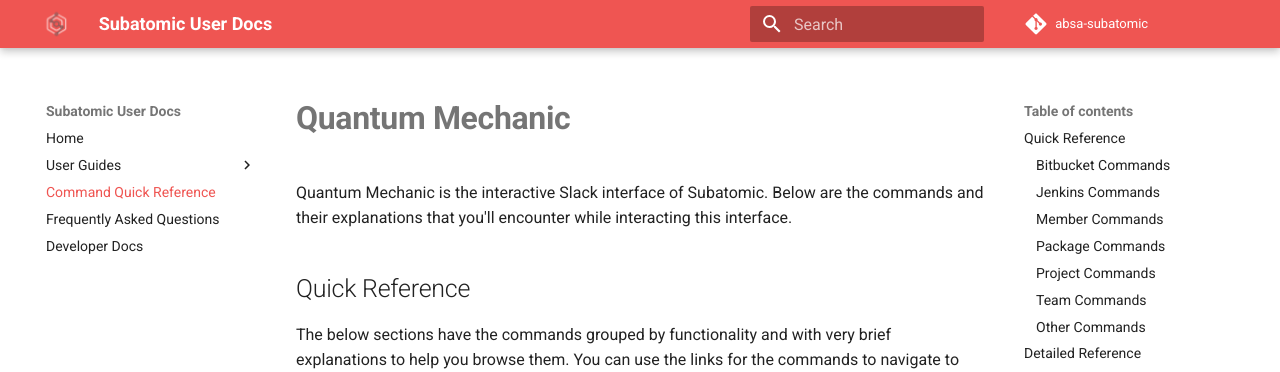
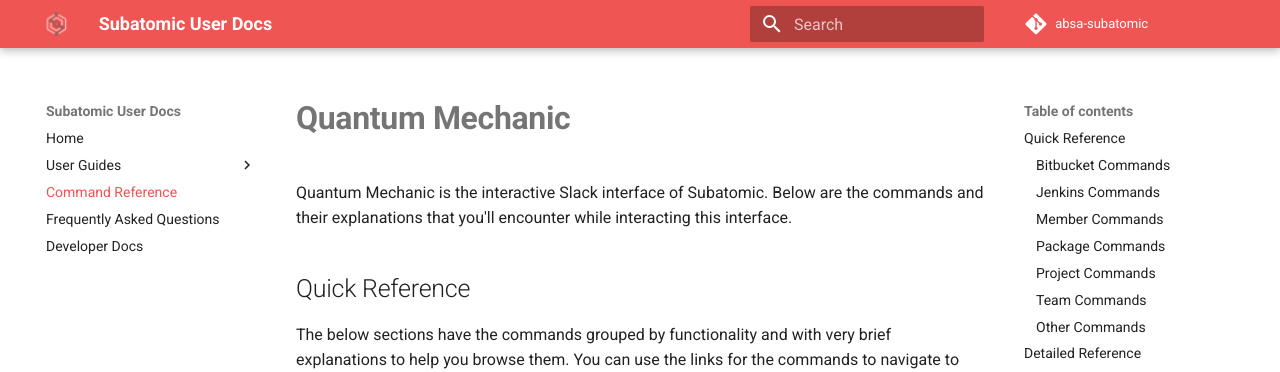
Before and after one commit to absa-subatomic-legacy/subatomic-documentation, an MkDocs documentation site: the page built from docs/quantum-mechanic/command-reference.md, in a window 1280 px wide. Shown: the top 372 px of the page. Built offline with MkDocs 1.6.1 and Material for MkDocs 9.7.7, drawn with Linux system fonts in a browser that asks for light colours; comment, search, counter and statistics services are not loaded.

Commit message:
Updated table of contents

```diff
--- a/mkdocs.yml
+++ b/mkdocs.yml
@@ -32,6 +32,6 @@
     - '3. Create a Team': 'user-guide/create-a-team.md'
     - '4. Create a Project': 'user-guide/create-a-project.md'
     - '5. Link an Application': 'user-guide/add-an-application.md'
-- Command Quick Reference: 'quantum-mechanic/command-reference.md'
+- Command Reference: 'quantum-mechanic/command-reference.md'
 - Frequently Asked Questions: FAQ.md
 - Developer Docs: 'developer.md'
```
